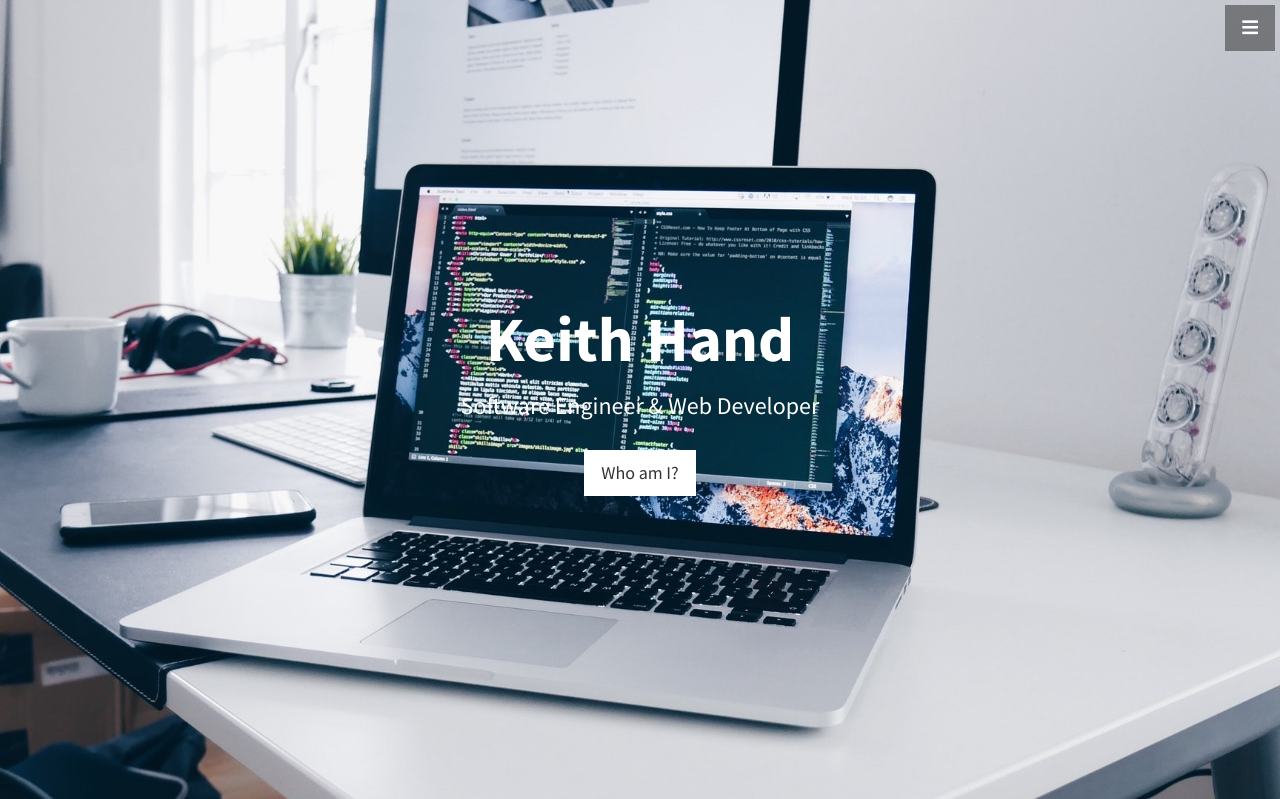
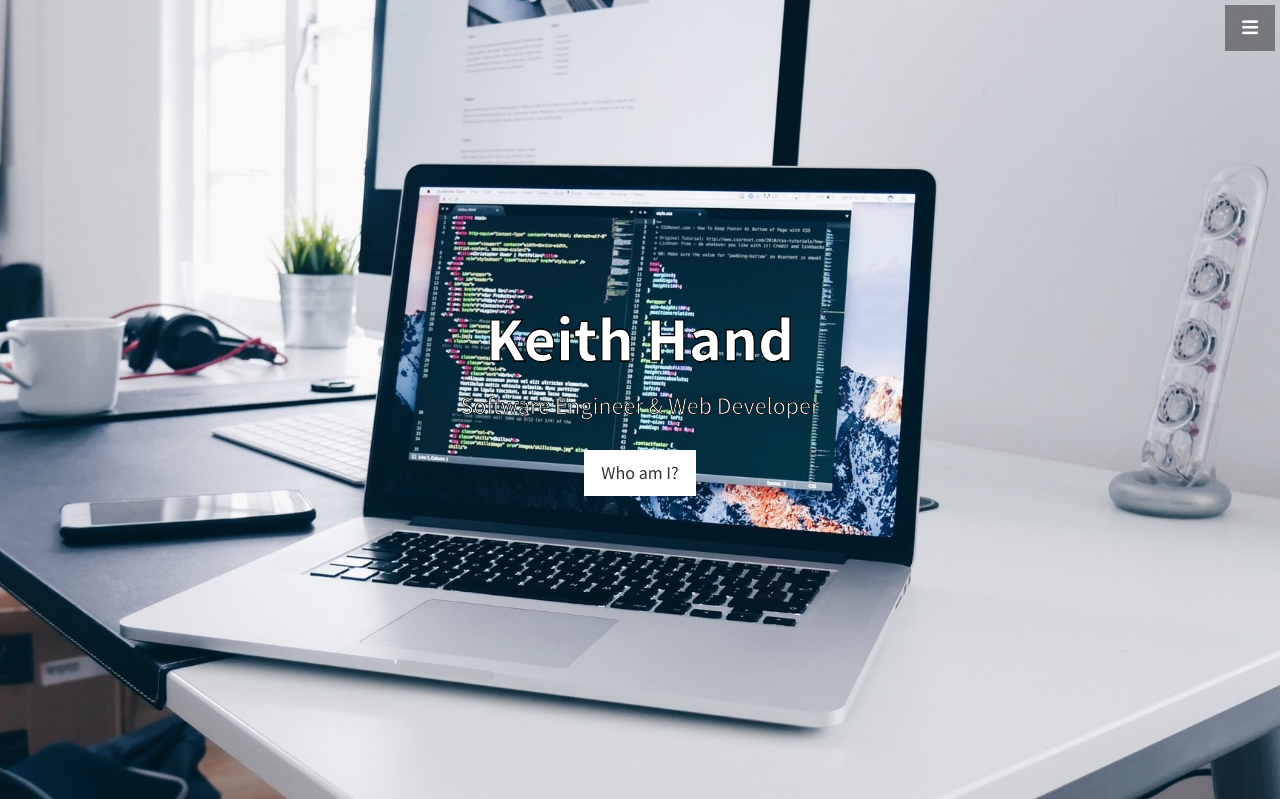
Before and after one commit to keithhand/personal-webpage, a PHP site: page / in a window 1280 px wide. Shown: the top 799 px of the page. Run offline with PHP 8.4, Linux system fonts and the light colour scheme; some libraries are stand-ins or nearby versions.

Commit message:
attempting to fix stroke

```diff
--- a/public_html/css/main.css
+++ b/public_html/css/main.css
@@ -21,7 +21,13 @@ body {
     padding: 0;
     font-size: 4.5em;
     font-weight: 700;
+    -webkit-text-stroke: .02em black;
 }
+
+.text-vertical-center h3 {
+    -webkit-text-stroke: .03em black;
+}
+
 
 /* Custom Button Styles */
 
```
